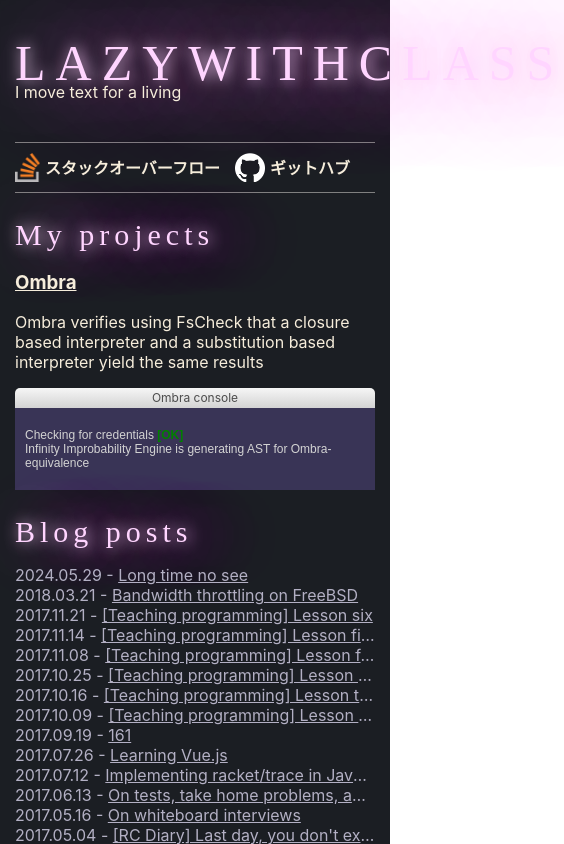
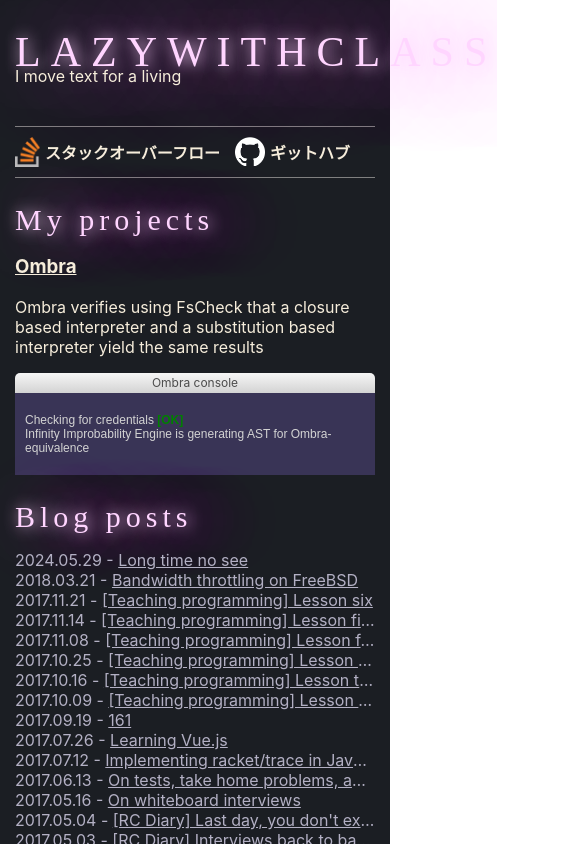
Before and after one commit to lazywithclass/lazywithclass.github.io, a React (Create React App) app: page / in a window 390 px wide. Shown: the top 844 px of the page, 564 px wide, since content can reach past the window. Built offline with nearby package versions, Linux system fonts and the light colour scheme; a web font is replaced by a local one.

Commit message:
responsiveness

```diff
--- a/src/App.css
+++ b/src/App.css
@@ -65,5 +65,4 @@ li {
   .wrapper > * > h2 {
     padding-left: 0px;
   }
-
 }
--- a/src/components/Logo.css
+++ b/src/components/Logo.css
@@ -16,3 +16,10 @@
         20px 0vw 100px var(--heading-shadow-color),
         40px 0vw 100px var(--heading-shadow-color);
 }
+
+
+@media screen and (max-width: 600px) {
+    .logo > h1 {
+        font-size: 42px;
+    }
+}
```
